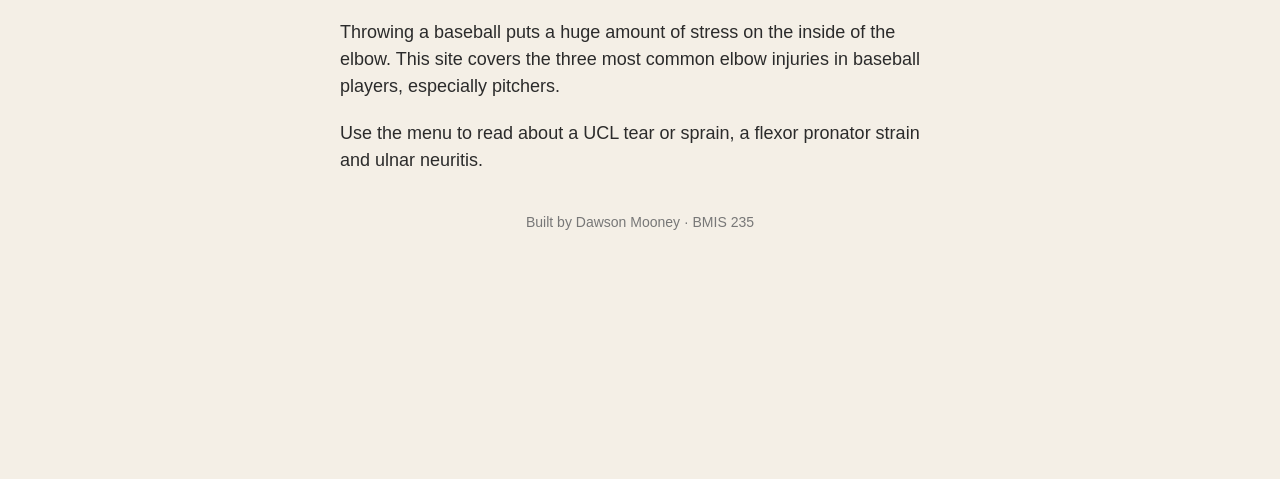
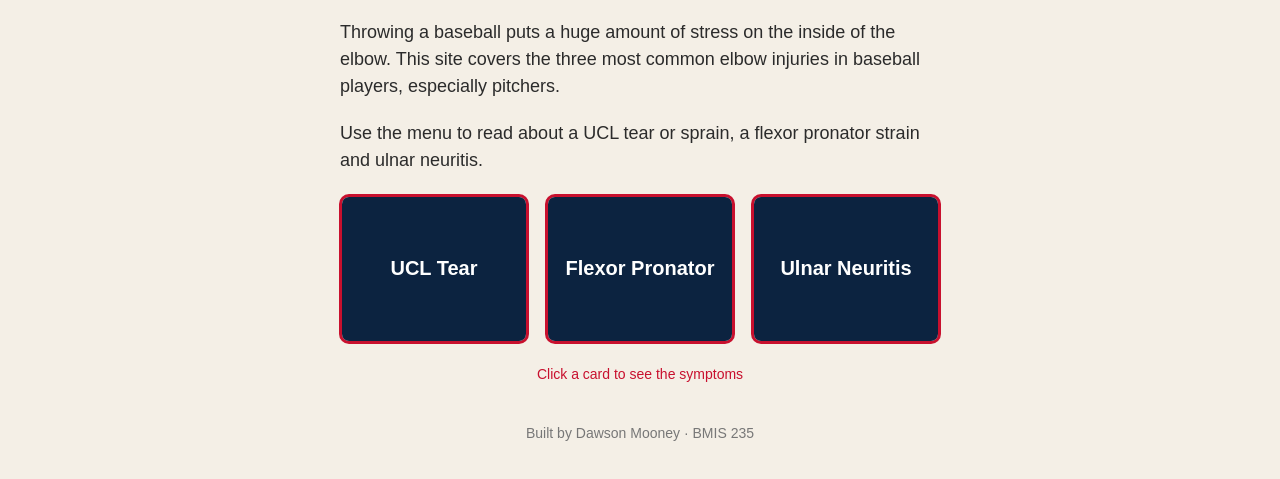
Before and after one commit to dawsonmahooney-dot/bmis235-html-3, a plain HTML site: page index.html in a window 1280 px wide. Shown: the part 179-658 px from the top of the page. Drawn offline with Linux system fonts and the light colour scheme.

Commit message:
Add interactive graphic

```diff
--- a/index.html
+++ b/index.html
@@ -36,7 +36,98 @@
      This box is empty on purpose. In Part 7 you paste an interactive
      graphic BETWEEN the opening <div> and the closing </div> below.
      ===================================================================== -->
-<div class="showcase"></div>
+<div class="showcase">
+<!-- HTML: three cards, one per injury. Click a card to flip it and see the symptoms. -->
+<div class="showcase-cards">
+    <button class="showcase-card" type="button">
+        <span class="showcase-front">UCL Tear</span>
+        <span class="showcase-back">Pain on the inner elbow when throwing, lost velocity, sometimes a "pop"</span>
+    </button>
+    <button class="showcase-card" type="button">
+        <span class="showcase-front">Flexor Pronator</span>
+        <span class="showcase-back">Soreness in the forearm muscles just below the inner elbow, worse when gripping</span>
+    </button>
+    <button class="showcase-card" type="button">
+        <span class="showcase-front">Ulnar Neuritis</span>
+        <span class="showcase-back">Numbness or tingling in the ring and little fingers after throwing</span>
+    </button>
+</div>
+<p class="showcase-hint">Click a card to see the symptoms</p>
+
+<!-- CSS: every rule starts with .showcase so it only styles things inside this box -->
+<style>
+.showcase .showcase-cards {
+    display: flex;
+    flex-wrap: wrap;
+    justify-content: center;
+    gap: 16px;
+    max-width: 640px;
+    margin: 20px auto 0 auto;
+}
+.showcase .showcase-card {
+    width: 190px;
+    height: 150px;
+    padding: 0;
+    border: 3px solid #C8102E;
+    border-radius: 10px;
+    background: none;
+    cursor: pointer;
+    perspective: 600px;
+    position: relative;
+    font-family: Arial, Helvetica, sans-serif;
+}
+.showcase .showcase-front,
+.showcase .showcase-back {
+    position: absolute;
+    top: 0;
+    left: 0;
+    width: 100%;
+    height: 100%;
+    box-sizing: border-box;
+    display: flex;
+    align-items: center;
+    justify-content: center;
+    padding: 12px;
+    border-radius: 7px;
+    backface-visibility: hidden;
+    transition: transform 0.5s;
+}
+.showcase .showcase-front {
+    background-color: #0C2340;
+    color: #ffffff;
+    font-size: 20px;
+    font-weight: bold;
+}
+.showcase .showcase-back {
+    background-color: #ffffff;
+    color: #0C2340;
+    font-size: 15px;
+    line-height: 1.3;
+    transform: rotateY(180deg);
+}
+.showcase .showcase-card.showcase-flipped .showcase-front {
+    transform: rotateY(180deg);
+}
+.showcase .showcase-card.showcase-flipped .showcase-back {
+    transform: rotateY(360deg);
+}
+.showcase .showcase-hint {
+    text-align: center;
+    font-family: Arial, Helvetica, sans-serif;
+    font-size: 14px;
+    color: #C8102E;
+}
+</style>
+
+<!-- JavaScript: clicking a card flips it over, clicking again flips it back -->
+<script>
+document.querySelectorAll(".showcase .showcase-card").forEach(function (card) {
+    card.addEventListener("click", function () {
+        card.classList.toggle("showcase-flipped");
+    });
+});
+</script>
+</div>
 
 <!-- Footer: fill in your name -->
 <footer>Built by Dawson Mooney &middot; BMIS 235</footer>
```
